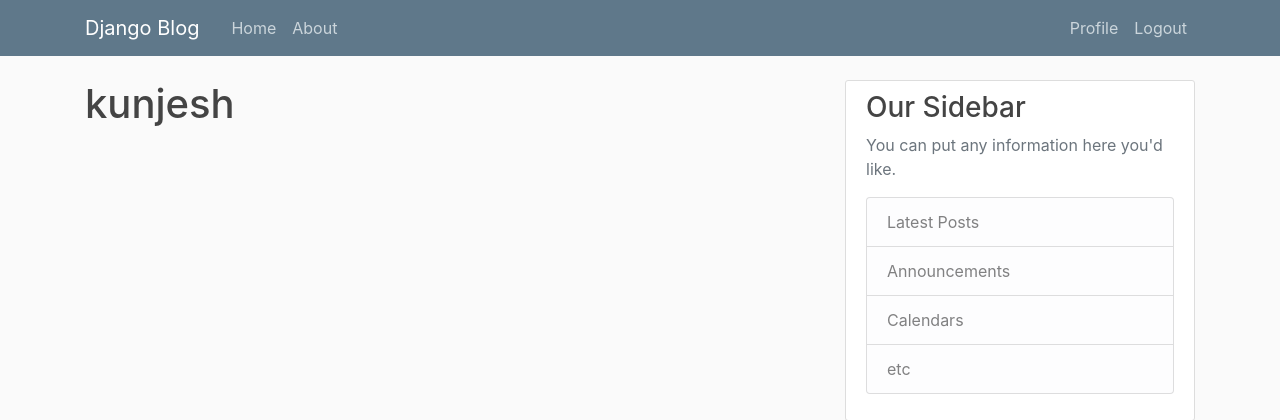
After one commit to kunjesh04/django_project, a Django app: page /profile/ in a window 1280 px wide. The commit adds this page. Shown: the top 420 px of the page. Run offline with Django 5.2, Linux system fonts and the light colour scheme; a user stored in the database is signed in; some libraries are stand-ins or nearby versions.

Commit message:
login logout applied

```diff
--- a/blog/templates/blog/base.html
+++ b/blog/templates/blog/base.html
@@ -34,6 +34,7 @@
             <!-- Navbar Right Side -->
             <div class="navbar-nav">
               {% if user.is_authenticated %}
+              <a class="nav-item nav-link" href="{% url 'profile' %}">Profile</a>
               <a class="nav-item nav-link" href="{% url 'logout' %}">Logout</a>
               {% else %}
               <a class="nav-item nav-link" href="{% url 'login' %}">Login</a>
--- a/django_project/settings.py
+++ b/django_project/settings.py
@@ -129,3 +129,5 @@ CRISPY_TEMPLATE_PACK = 'bootstrap4'
 DEFAULT_AUTO_FIELD = 'django.db.models.BigAutoField'
 
 LOGIN_REDIRECT_URL = 'blog-home'
+
+LOGIN_URL = 'login'
--- a/django_project/urls.py
+++ b/django_project/urls.py
@@ -24,5 +24,6 @@ urlpatterns = [
     path('blog/', include('blog.urls')),
     path('login/', auth_views.LoginView.as_view(template_name='users/login.html'), name='login'),
     path('logout/', user_views.logout_view, name="logout"),
-    path('register/', user_views.register, name='register')
+    path('register/', user_views.register, name='register'),
+    path('profile/', user_views.profile, name='profile')
 ]
--- /dev/null
+++ b/users/templates/users/profile.html
@@ -0,0 +1,5 @@
+{% extends 'blog/base.html' %}
+{% load crispy_forms_tags %}
+{% block content %}
+  <h1>{{ user.username }}</h1>
+{% endblock content %}
--- a/users/views.py
+++ b/users/views.py
@@ -1,6 +1,7 @@
 from django.shortcuts import render, redirect
 from django.contrib.auth import logout
 from django.contrib import messages
+from django.contrib.auth.decorators import login_required
 from .forms import UserRegisterForm
 
 # Create your views here.
@@ -21,3 +22,7 @@ def logout_view(request):
     messages.info(request, "Logged Out Successfully")
     logout(request)
     return redirect('login')
+
+@login_required
+def profile(request):
+    return render(request, 'users/profile.html')
```
Also changed, not shown: db.sqlite3.
